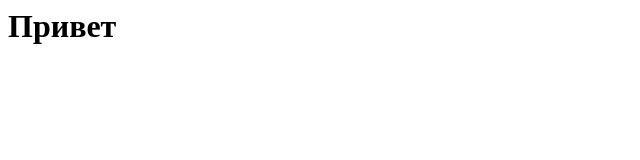
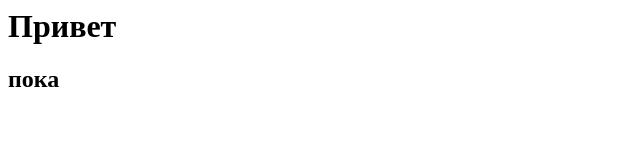
Before and after one commit to sevaTarkh/first-project, a plain HTML site: page index.html in a window 1280 px wide. Shown: the full height of the page, 0-640 px from the left. Drawn offline with Linux system fonts and the light colour scheme.

Commit message:
добавил заголовок

```diff
--- a/index.html
+++ b/index.html
@@ -1,3 +1,4 @@
 <div class="div">
     <h1>Привет</h1>
+    <h2>пока</h2>
 </div>
```
